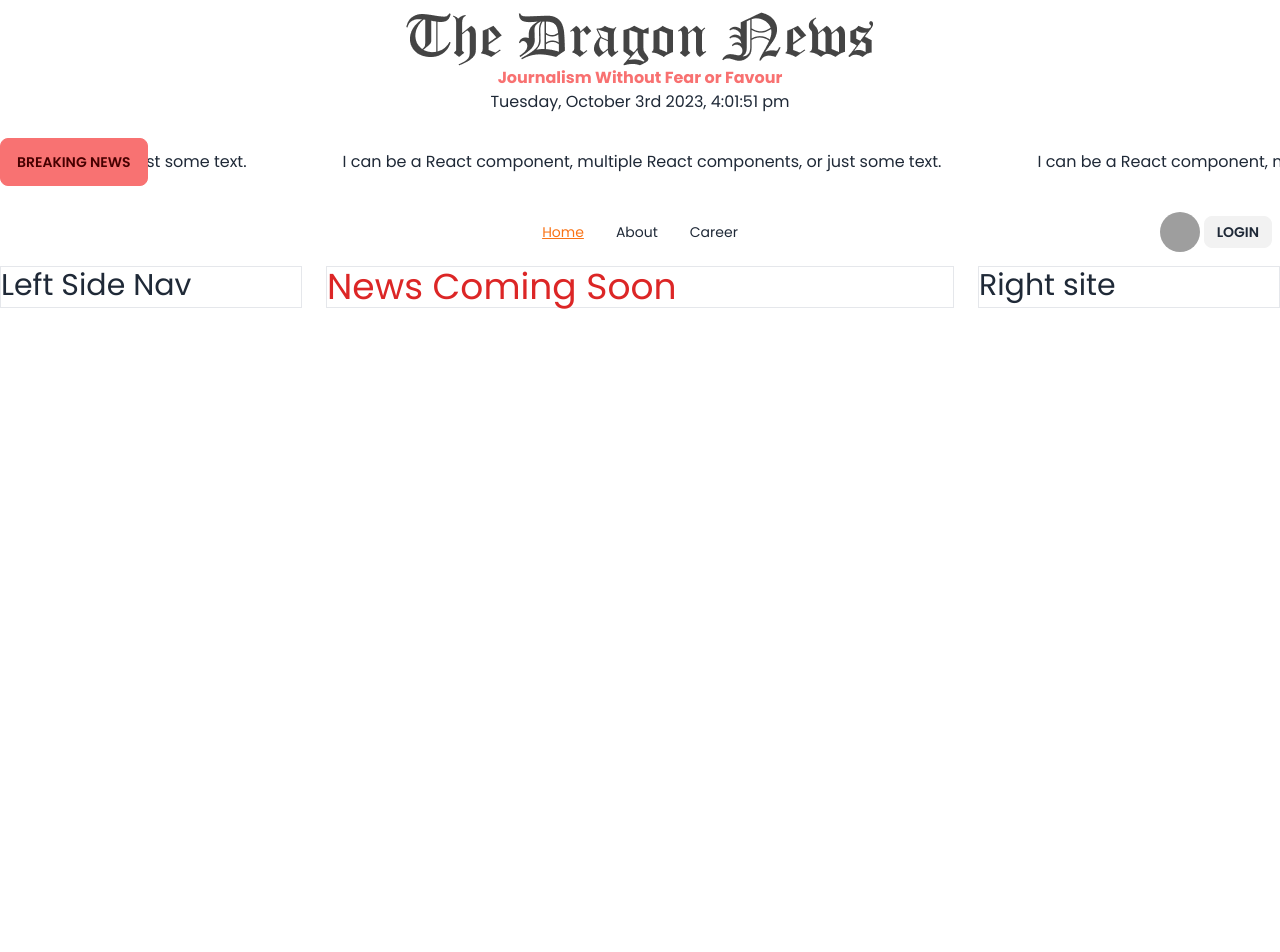
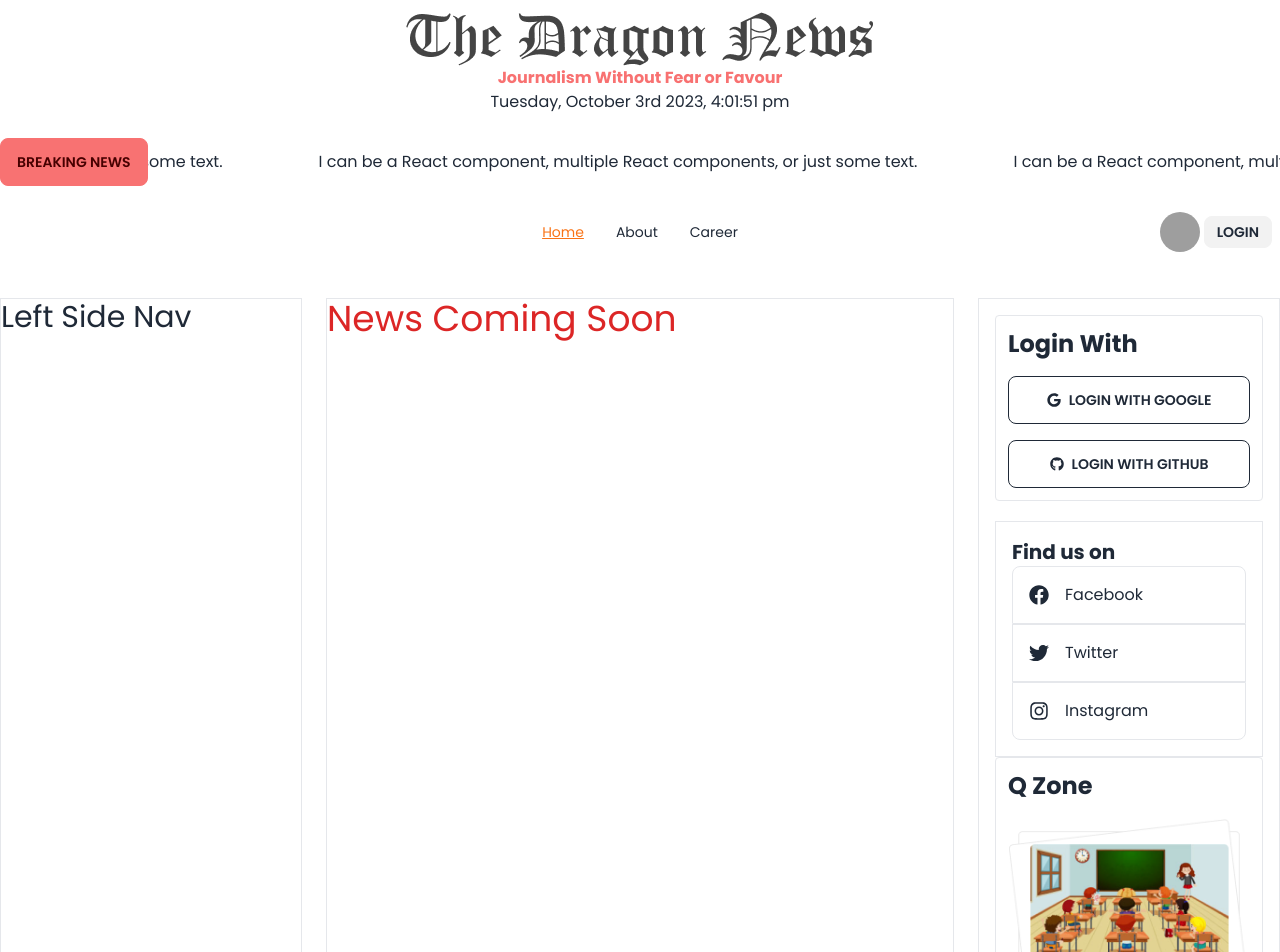
Before and after one commit to swadebsharma10/dragon-news-authentication, a React (Vite) app: page / in a window 1280 px wide. Shown: the top 952 px of the page. Before the commit the page ends 800 px from the top, so only its background shows below. Built offline with nearby package versions, Linux system fonts and the light colour scheme; grey boxes are pictures that could not be loaded.

Commit message:
added right site navigation

```diff
--- a/package.json
+++ b/package.json
@@ -17,6 +17,7 @@
     "react": "^18.2.0",
     "react-dom": "^18.2.0",
     "react-fast-marquee": "^1.6.1",
+    "react-icons": "^4.11.0",
     "react-router-dom": "^6.16.0",
     "sort-by": "^1.2.0"
   },
--- a/src/SharedPages/Header/Header.jsx
+++ b/src/SharedPages/Header/Header.jsx
@@ -32,7 +32,7 @@ const Header = () => {
     </>
 
     return (
-        <div>
+        <div className="mb-8">
         <div className="navbar bg-base-100">
         <div className="navbar-start">
           <div className="dropdown">
--- a/src/SharedPages/RightSiteNav/RightSiteNav.jsx
+++ b/src/SharedPages/RightSiteNav/RightSiteNav.jsx
@@ -1,11 +1,48 @@
+import { FaFacebook, FaGithub, FaGoogle, FaInstagram, FaTwitter } from "react-icons/fa";
+import { default as qZone1, default as qZone3 } from '../../assets/qZone2.png';
+import qZone2 from '../../assets/qZone3.png';
+
 
 
 const RightSiteNav = () => {
-    return (
-        <div>
-            <h3 className="text-3xl">Right site </h3>
-        </div>
-    );
+  return (
+    <section className=" m-4">
+      <div className="space-y-4 mb-5 border p-3 rounded">
+      <h3 className="text-2xl font-bold">Login With </h3>
+        <button className="btn btn-outline w-full">
+        <FaGoogle></FaGoogle>
+        Login with google</button>
+        <button className="btn btn-outline w-full">
+        <FaGithub></FaGithub>
+        Login with github</button>
+      </div>
+
+      <div className=" border p-4">
+        <h3 className="text-xl font-bold">Find us on </h3>
+        <a className="flex items-center border p-4  rounded-t-lg" href="">
+         <FaFacebook className="mr-4 text-xl"></FaFacebook>
+         Facebook
+        </a>
+        <a className="flex items-center border p-4  border-x" href="">
+         <FaTwitter className="mr-4 text-xl"></FaTwitter>
+         Twitter
+        </a>
+        <a className="flex items-center border p-4  rounded-b-lg" href="">
+         <FaInstagram className="mr-4 text-xl"></FaInstagram>
+         Instagram
+        </a>
+      </div>
+
+      {/*Que Zone*/}
+      <div className="space-y-4 mb-5 border p-3 rounded">
+      <h3 className="text-2xl font-bold">Q Zone </h3>
+       <img src={qZone1} alt="" />
+       <img src={qZone2} alt="" />
+       <img src={qZone3} alt="" />
+      </div>
+
+    </section>
+  );
 };
 
 export default RightSiteNav;
```
Also changed, not shown: 1 other file (tests, documents, lock files or other folders).
